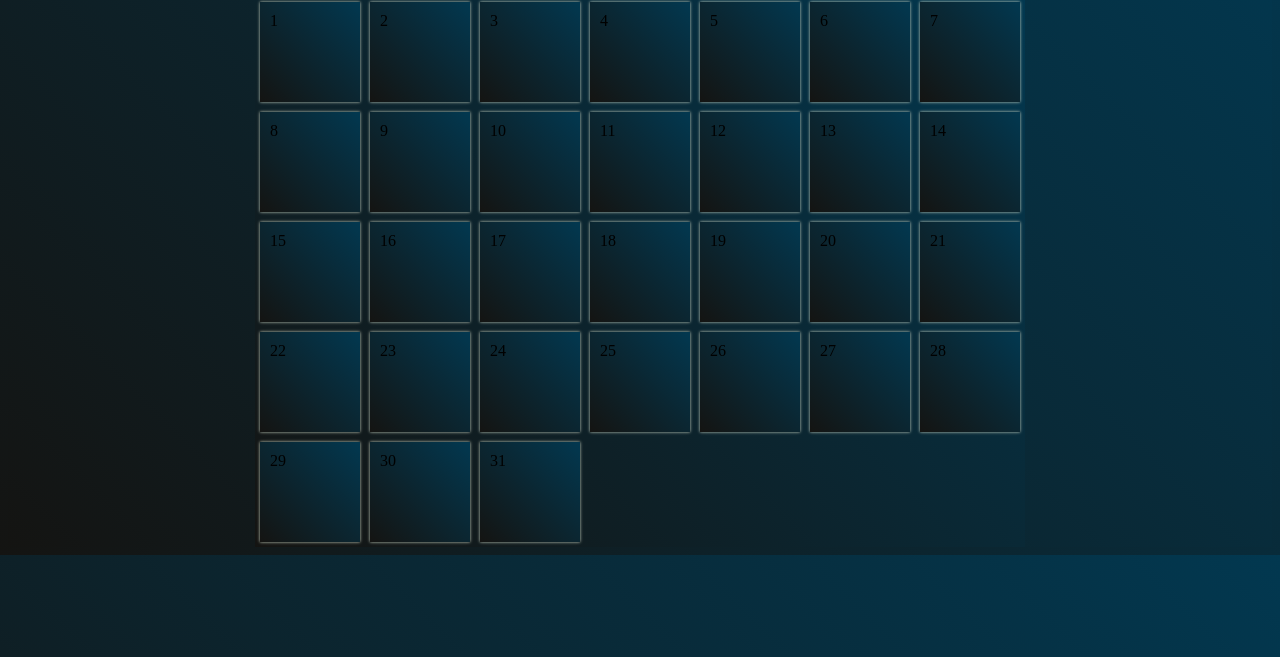
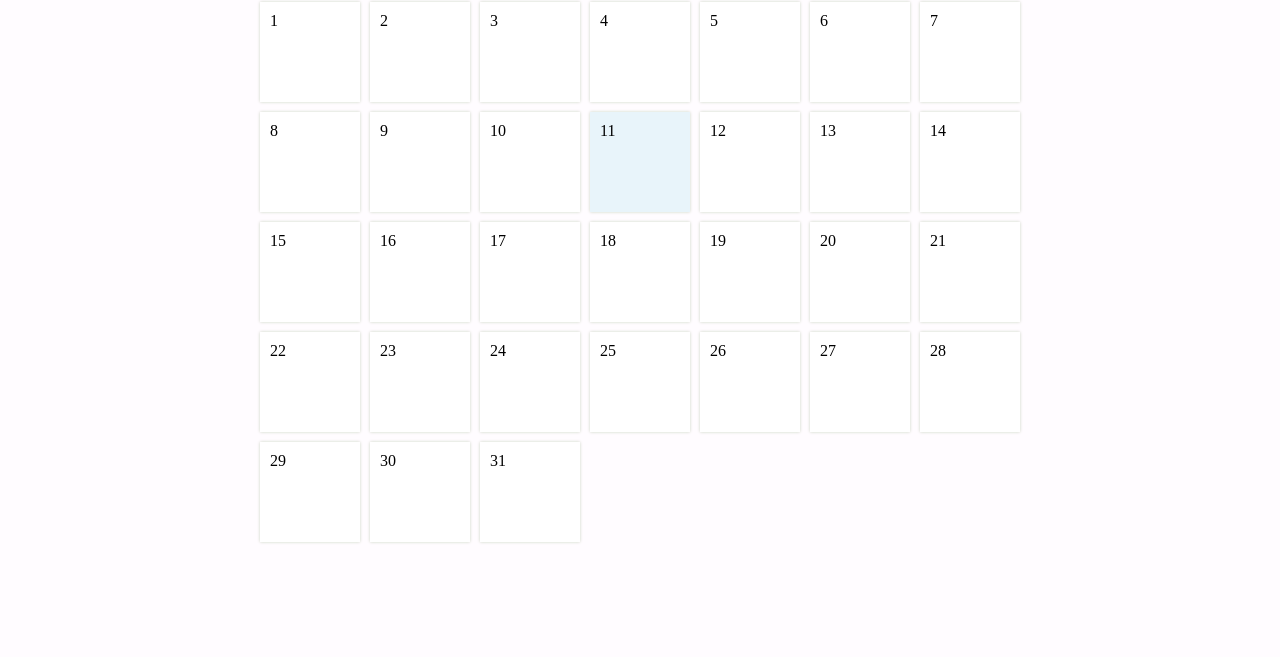
Before and after one commit to 45-nobbie/Calendar-project, a plain HTML site: page index.html in a window 1280 px wide. Shown: the part 143-800 px from the top of the page. Drawn offline with Linux system fonts and the light colour scheme.

Commit message:
Update index.html

```diff
--- a/index.html
+++ b/index.html
@@ -7,9 +7,9 @@
 
     <!-----<link rel="stylesheet" href="style.css">---->
     <style>
-      *{
-    background :linear-gradient(45deg ,#141412,#023850)
-}
+
+
+
 
 body {
     display: flex;
```
